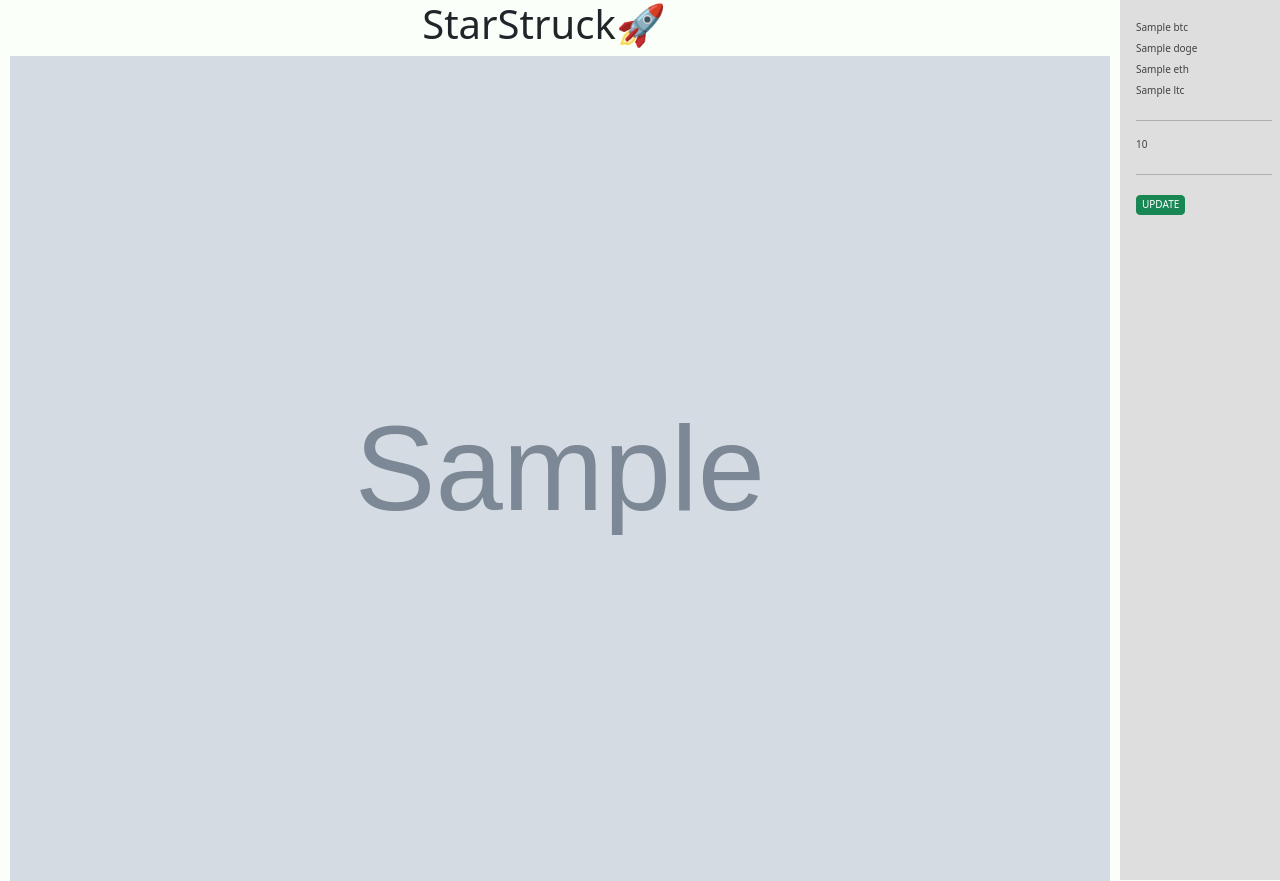
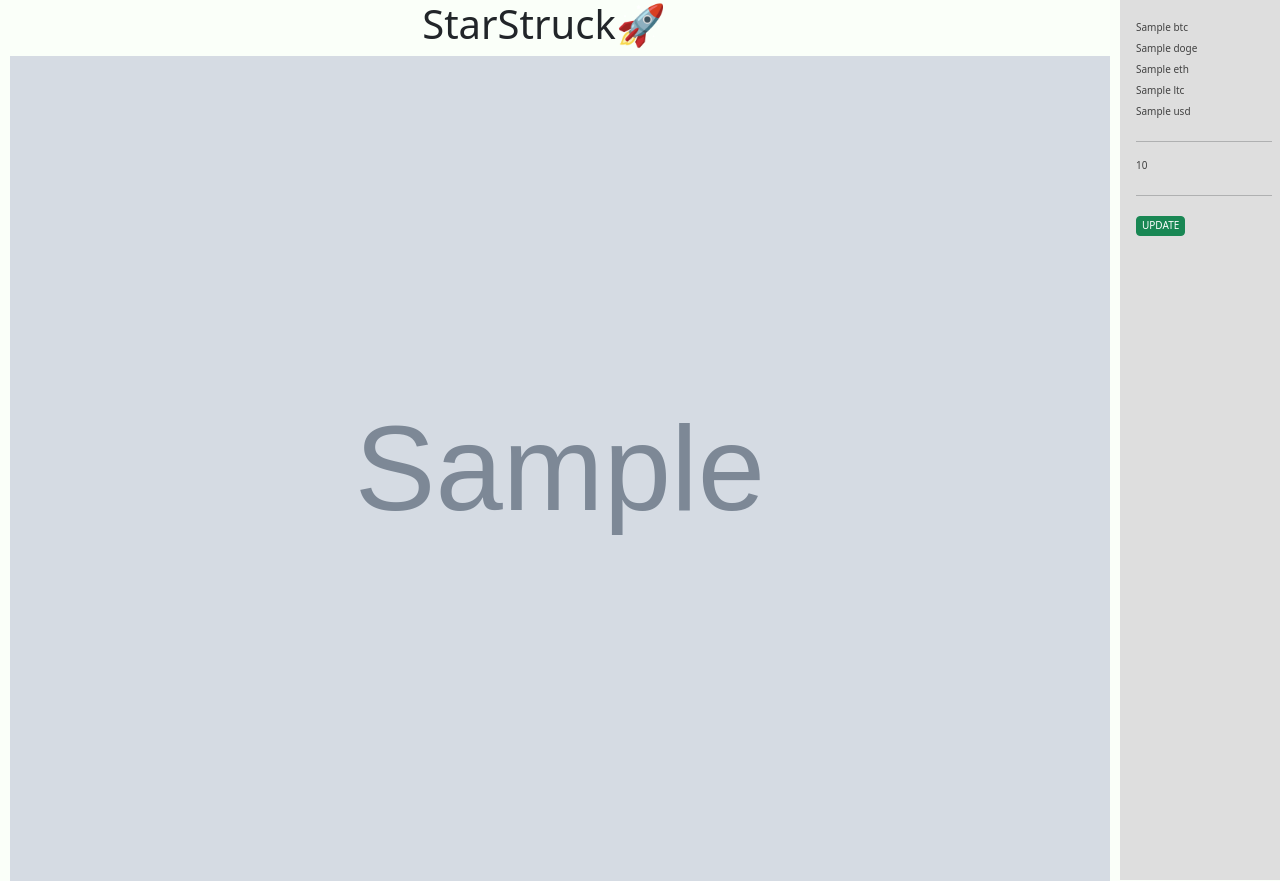
Before and after one commit to daminals/StarStruck, a Flask app: template templates/main.html in a window 1280 px wide. Run offline with Flask 2, Linux system fonts and the light colour scheme; the template is opened without the code that fills it: most values are stand-ins (such as "Sample title", 1, 10 or a date in 2020); grey boxes marked "Sample" are stand-in pictures.

Commit message:
bruh i really have to fix the hard coded way i do this stuff lol

```diff
--- a/app.py
+++ b/app.py
@@ -15,8 +15,8 @@ def main():
         print(cb_acc.balance())
         pf.plotpf()
     bal = str.splitlines(cb_acc.balance())
-    ltc,eth,doge,btc,total = bal # instead of this, will eventually turn into a split list
-    return render_template('main.html', btc=btc,doge=doge,eth=eth,ltc=ltc,total=total, imgsrc="static/portfolio.png")
+    ltc,eth,doge,usd,btc,total = bal # instead of this, will eventually turn into a split list
+    return render_template('main.html', btc=btc,doge=doge,eth=eth,ltc=ltc,usd=usd,total=total, imgsrc="static/portfolio.png")
 
 # crypto pages
 @app.route('/btc', methods=["GET", "POST"])
@@ -27,8 +27,8 @@ def btc():
         cb_acc.current_price(coin)
         pf.plotCoin(coin)
     bal = str.splitlines(cb_acc.balance())
-    ltc,eth,doge,btc,total = bal # instead of this, will eventually turn into a split list
-    return render_template('main.html', btc=btc,doge=doge,eth=eth,ltc=ltc,total=total, imgsrc=f"static/{coin}.png")
+    ltc,eth,doge,usd,btc,total = bal # instead of this, will eventually turn into a split list
+    return render_template('main.html', btc=btc,doge=doge,eth=eth,ltc=ltc,usd=usd, total=total, imgsrc=f"static/{coin}.png")
 
 @app.route('/ltc', methods=["GET", "POST"])
 def ltc():
@@ -38,8 +38,9 @@ def ltc():
         cb_acc.current_price(coin)
         pf.plotCoin(coin)
     bal = str.splitlines(cb_acc.balance())
-    ltc,eth,doge,btc,total = bal # instead of this, will eventually turn into a split list
-    return render_template('main.html', btc=btc,doge=doge,eth=eth,ltc=ltc,total=total, imgsrc=f"static/{coin}.png")
+    print(bal)
+    ltc,eth,doge,usd,btc,total = bal # instead of this, will eventually turn into a split list
+    return render_template('main.html', btc=btc,doge=doge,eth=eth,ltc=ltc,usd=usd, total=total, imgsrc=f"static/{coin}.png")
 
 @app.route('/doge', methods=["GET", "POST"])
 def doge():
@@ -49,8 +50,8 @@ def doge():
         cb_acc.current_price(coin)
         pf.plotCoin(coin)
     bal = str.splitlines(cb_acc.balance())
-    ltc,eth,doge,btc,total = bal # instead of this, will eventually turn into a split list
-    return render_template('main.html', btc=btc,doge=doge,eth=eth,ltc=ltc,total=total, imgsrc=f"static/{coin}.png")
+    ltc,eth,doge,usd,btc,total = bal # instead of this, will eventually turn into a split list
+    return render_template('main.html', btc=btc,doge=doge,eth=eth,ltc=ltc,usd=usd, total=total, imgsrc=f"static/{coin}.png")
 
 @app.route('/eth', methods=["GET", "POST"])
 def eth():
@@ -60,8 +61,8 @@ def eth():
         cb_acc.current_price(coin)
         pf.plotCoin(coin)
     bal = str.splitlines(cb_acc.balance())
-    ltc,eth,doge,btc,total = bal # instead of this, will eventually turn into a split list
-    return render_template('main.html', btc=btc,doge=doge,eth=eth,ltc=ltc,total=total, imgsrc=f"static/{coin}.png")
+    ltc,eth,doge,usd,btc,total = bal # instead of this, will eventually turn into a split list
+    return render_template('main.html', btc=btc,doge=doge,eth=eth,ltc=ltc,usd=usd, total=total, imgsrc=f"static/{coin}.png")
 
 
 
--- a/portfolio.py
+++ b/portfolio.py
@@ -24,7 +24,7 @@ class Portfolio:
 
     def plotCoin(self, coin):
         POT = self.crypto.child(f'{coin}/POT').get() # price over time
-        self.plot(POT, "Time", "{coin} in $", f"static/{coin}.png")
+        self.plot(POT, "Time", f"{coin} in $", f"static/{coin}.png")
 
 
     def plot(self, data, xlabel, ylabel, figname):
--- a/templates/main.html
+++ b/templates/main.html
@@ -18,9 +18,10 @@
 
 <div class="sidenav">
   <a href="/btc">{{ btc }}</a>
-  <a href="/doge">{{ doge}}</a>
+  <a href="/doge">{{ doge }}</a>
   <a href="/eth"> {{ eth }}</a>
   <a href="/ltc"> {{ ltc }}</a>
+  <a href="#">{{ usd }}</a>
   <hr/>
   <a href="/"> {{ total }}</a>
   <form method="post">
--- a/wallet.py
+++ b/wallet.py
@@ -29,12 +29,6 @@ load_dotenv()
 # crypto
 CB_APIKey = os.environ.get('CB_APIKey', 3)
 CB_APISecret = os.environ.get('CB_APISecret', 3)
-
-btckey = os.environ.get('btckey', 3)
-dogekey = os.environ.get('dogekey', 3)
-ltckey = os.environ.get('ltckey', 3)
-ethkey = os.environ.get('ethkey', 3)
-
 # firebase
 FIREBASE = os.environ.get('FIREBASE', 3)
 FIREBASE_NAME = os.environ.get('FIREBASE_NAME', 3)
```
Also changed, not shown: static/BTC.png, static/DOGE.png, static/ETH.png, static/LTC.png, static/portfolio.png.
